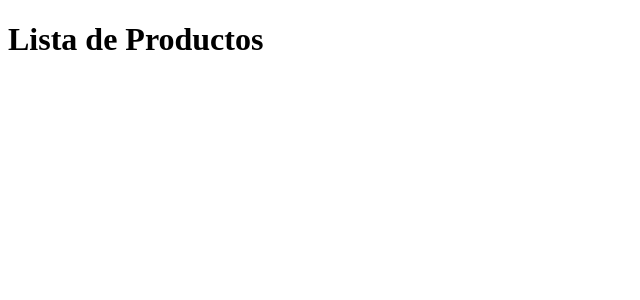
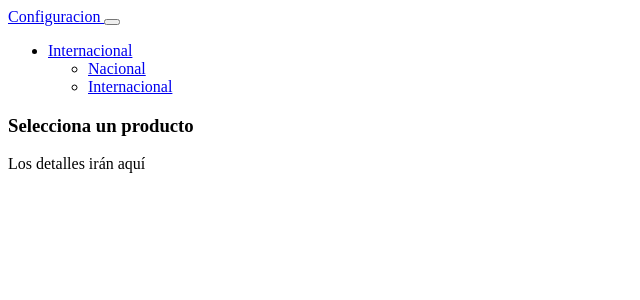
Before and after one commit to Luis-C-S/IncioSymfony, a Symfony app: template templates/products/renderproducts.html.twig in a window 1280 px wide. Shown: the top 300 px of the page, without its empty margins (0-640 px from the left). Run offline with Twig, Linux system fonts and the light colour scheme; the template is opened without the code that fills it, so the values that code supplies are empty; some libraries are stand-ins or nearby versions.

Commit message:
Servicio detalles

```diff
--- a/config/bundles.php
+++ b/config/bundles.php
@@ -7,4 +7,7 @@ return [
     Symfony\WebpackEncoreBundle\WebpackEncoreBundle::class => ['all' => true],
     Doctrine\Bundle\DoctrineBundle\DoctrineBundle::class => ['all' => true],
     Doctrine\Bundle\MigrationsBundle\DoctrineMigrationsBundle::class => ['all' => true],
+    Symfony\Bundle\WebProfilerBundle\WebProfilerBundle::class => ['dev' => true, 'test' => true],
+    Symfony\Bundle\MonologBundle\MonologBundle::class => ['all' => true],
+    Symfony\Bundle\DebugBundle\DebugBundle::class => ['dev' => true],
 ];
--- a/src/Repository/CoPzpcRepository.php
+++ b/src/Repository/CoPzpcRepository.php
@@ -43,8 +43,11 @@ class CoPzpcRepository extends ServiceEntityRepository
              WHERE c.product = :product'
         )->setParameter('product', $product);
 
-        return $query->getResult();
+        $resultados = $query->getResult();
+
+        return $resultados;
     }
+
 
     public function updateProductActiveByProductId($productId, $newProductActive)
     {
--- a/templates/products/renderproducts.html.twig
+++ b/templates/products/renderproducts.html.twig
@@ -1,11 +1,50 @@
 {% extends 'base.html.twig' %}
+{% block title %}Configuración productos
+{% endblock %}
+{% block body %}
+	<nav class="navbar navbar-expand-lg navbar-light bg-light">
+		<div class="container-fluid">
+			<a class="navbar-brand" href="#">Configuracion
+			</a>
+			<button class="navbar-toggler" type="button" data-bs-toggle="collapse" data-bs-target="#navbarSupportedContent" aria-controls="navbarSupportedContent" aria-expanded="false" aria-label="Toggle navigation">
+				<span class="navbar-toggler-icon"></span>
+			</button>
+			<div class="collapse navbar-collapse" id="navbarSupportedContent">
+				<ul class="navbar-nav me-auto mb-2 mb-lg-0">
+					<li class="nav-item dropdown">
+						<a class="nav-link dropdown-toggle" href="#" id="navbarDropdown" role="button" data-bs-toggle="dropdown" aria-expanded="false">
+							Internacional
+						</a>
+						<ul class="dropdown-menu" aria-labelledby="navbarDropdown">
+							<li>
+								<a class="dropdown-item" href="#">Nacional</a>
+							</li>
+							<li>
+								<a class="dropdown-item" href="#">Internacional</a>
+							</li>
+						</ul>
+					</li>
+				</ul>
+			</div>
+		</div>
+	</nav>
+	<div class="container">
+		<div class="row">
+			<div class="col-3">
+				<h3 class="active">Selecciona un producto</h3>
+				<table class="table table-primary table-hover">
+					{% for productData in productTable %}
+						<tr>
+							<td class={{ productData.product_active ? "text-success" : "text-danger" }} type="celdaproducto" data-product="{{ productData.product }}">{{ productData.product }}</td>
+						</tr>
+					{% endfor %}
+				</table>
+			</div>
+			<div class="col-9" id="detalles">Los detalles irán aquí</div>
+		</div>
+	</div>
+{% endblock %}
 
-{% block body %}
-    <h1>Lista de Productos</h1>
-
-    <ul>
-        {% for productData in productTable %}
-            <li>{{ productData.product }}</li>
-        {% endfor %}
-    </ul>
+{% block javascripts %}
+	{{ encore_entry_script_tags('app') }}
 {% endblock %}
```
Also changed, not shown: composer.json (+6 -1 lines), config/routes/web_profiler.yaml (added, +8 -0 lines), config/services.yaml (+8 -0 lines), src/Controller/ProductsController.php (+8 -1 lines), src/Controller/showDetailAction.php (added, +32 -0 lines), src/Service/showProductDetailService.php (added, +20 -0 lines), 5 other files.
